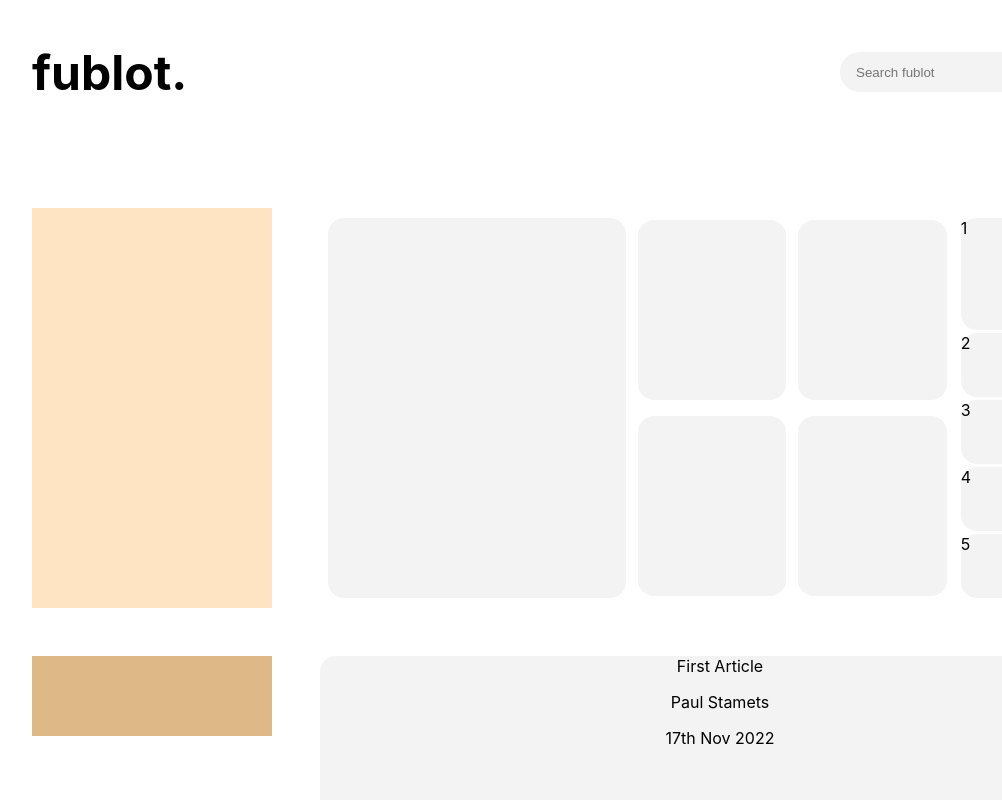
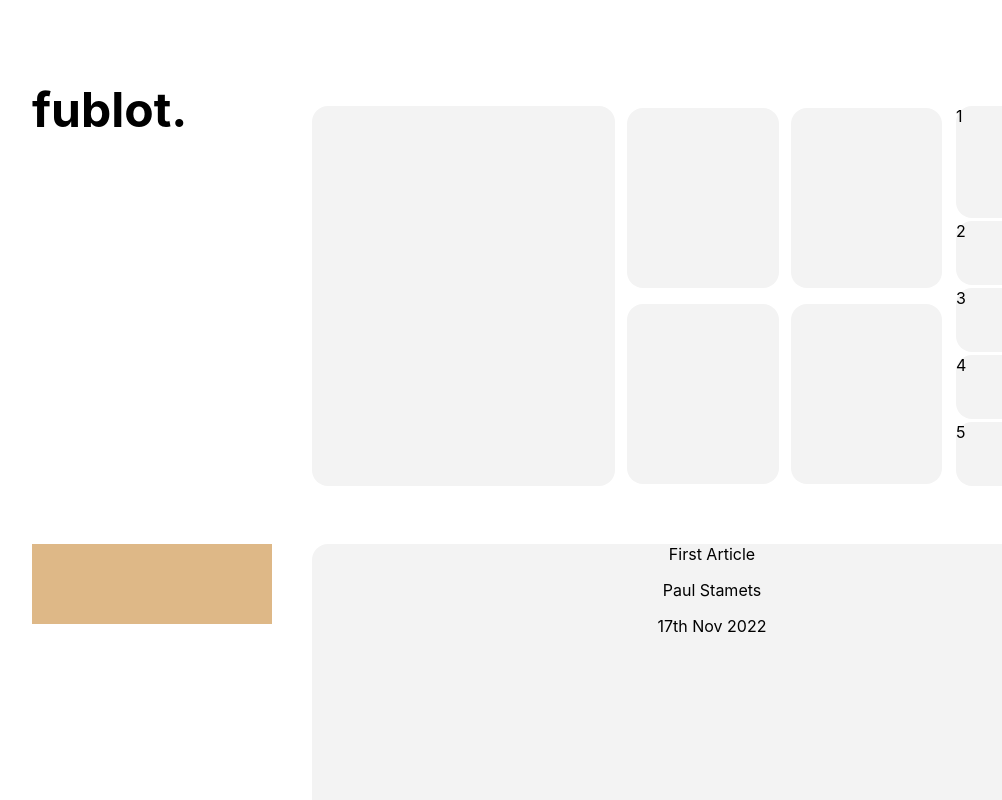
Before and after one commit to styp3r/bloom, a React (Create React App) app: page / in a window 1280 px wide. Shown: the top 800 px of the page, without its empty margins (16-1018 px from the left). Built offline with nearby package versions, Linux system fonts and the light colour scheme.

Commit message:
Removes header and adds websiteName to sidebar and makes sidebar stick to the left at all times even during scroll

```diff
--- a/src/App.css
+++ b/src/App.css
@@ -5,15 +5,6 @@ ul{
 
 .App {
   text-align: center;
-}
-
-#header{
-  position: relative;
-  width: 100%;
-  height: 7rem;
-  display: flex;
-  justify-content: center;
-  align-items: center;
 }
 
 #websiteName{
@@ -24,37 +15,19 @@ ul{
   font-weight: 700;
 }
 
-#searchbar{
-  position: absolute;
-  right: 3rem;
-  width: 21.5rem;
-  height: 2.5rem;
-  margin: 2rem 0 0 0;
-  border-radius: 3rem;
-  border: none;
-  background-color: #f3f3f3;
-  padding: 0 1rem 0 1rem;
-}
-
-#searchbar:hover{
-  box-shadow: 0px 0px 5px 2px #e0e0e0;
-}
-
-#searchbar:focus{
-  outline: none;
-  background-color: #eaeaea;
-}
-
 #hero{
   width: 100%;
   display: flex;
   margin: 3rem 0 0 0;
 }
 
+#categoriesSidebar{
+  position: fixed;
+}
+
 #categories{
   width: 15rem;
   height: 25rem;
-  background-color: bisque;
   margin: 3rem;
 }
 
@@ -68,7 +41,7 @@ ul{
 #heroMain{
   width: 100%;
   height: 25rem;
-  margin: 3rem 3rem 3rem 0;
+  margin: 3rem 3rem 3rem 20rem;
 }
 
 #carouselContainer{
@@ -84,7 +57,7 @@ ul{
 
 #topArticles{
   width: 100%;
-  margin: 3rem 3rem 3rem 0;
+  margin: 3rem 3rem 3rem 0.5rem;
 }
 
 #top-articles-box{
--- a/src/App.js
+++ b/src/App.js
@@ -1,11 +1,9 @@
 import './App.css';
-import Header from './components/Header'
 import Hero from './components/Hero'
 
 function App() {
   return (
     <div className="App">
-      <Header />
       <Hero />
     </div>
   );
--- a/src/components/CategoriesSidebar.js
+++ b/src/components/CategoriesSidebar.js
@@ -1,6 +1,7 @@
 export default function CategoriesSidebar() {
     return (
         <div id = "categoriesSidebar">
+            <div id="websiteName">fublot.</div>
             <div id="categories">
                 {/*Add Link tags from react-router-dom for each category*/}
             </div>
--- a/src/components/Header.js
+++ /dev/null
@@ -1,9 +0,0 @@
-export default function Header(){
-
-    return (
-        <div id="header">
-            <div id="websiteName">fublot.</div>
-            <input id="searchbar" placeholder="Search fublot"/>
-        </div>
-    )
-}
```
